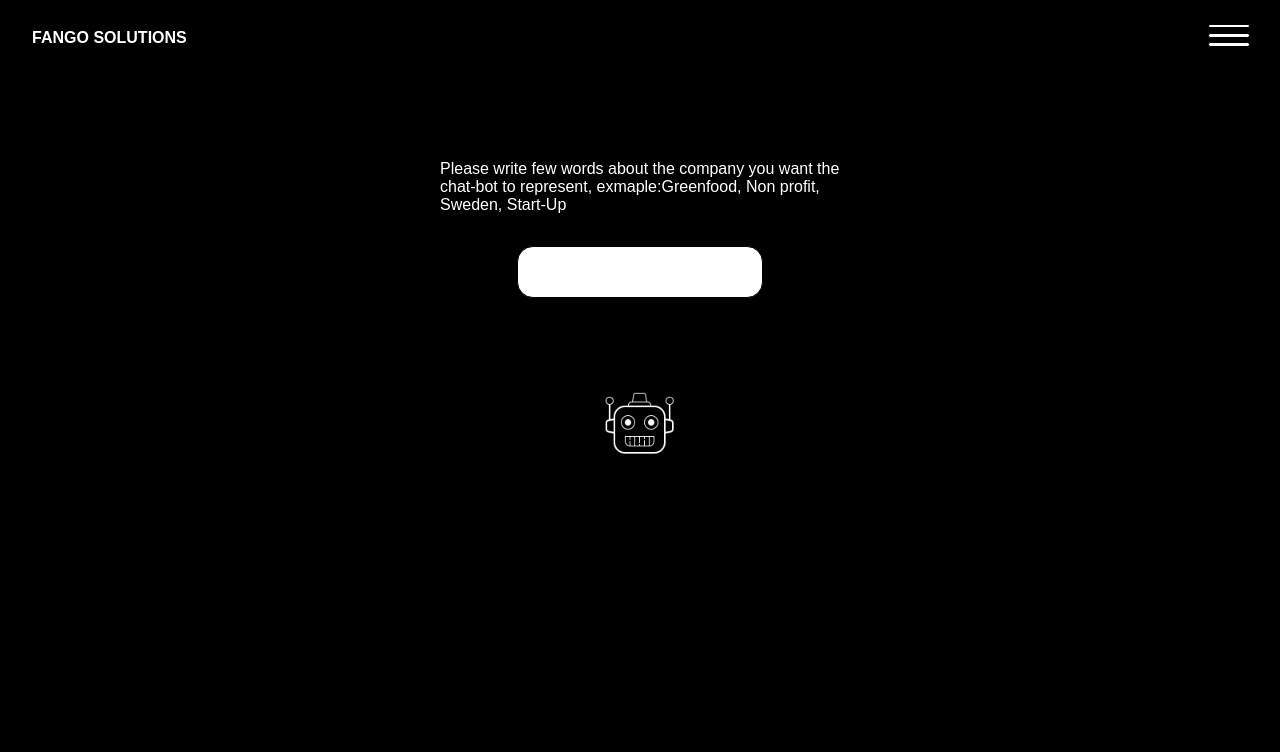
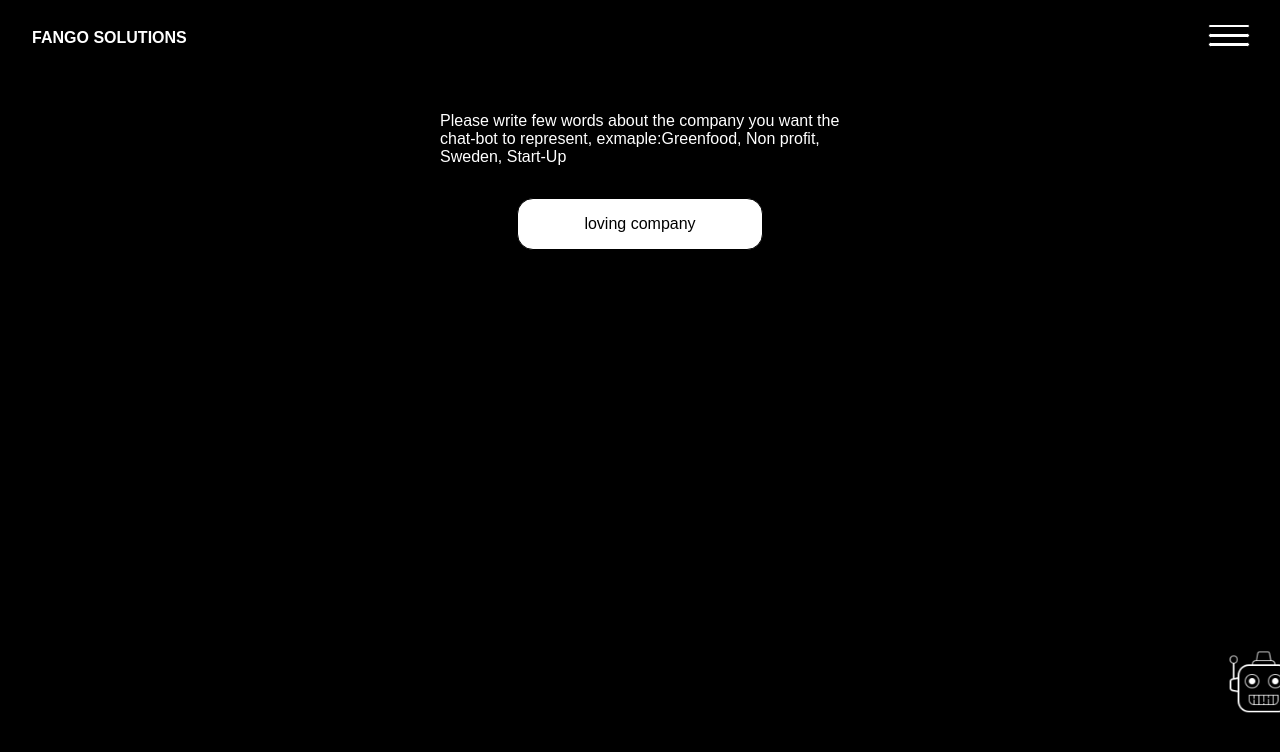
Before and after one commit to NilsFaelt/redefineing_the_world, a Next.js app: page /test-bot in a window 1280 px wide. Shown: the top 752 px of the page. Built offline with nearby package versions, Linux system fonts and the light colour scheme.

Commit message:
testing new bot

```diff
--- a/components/Home/Views/HomeView.style.ts
+++ b/components/Home/Views/HomeView.style.ts
@@ -181,3 +181,9 @@ export const Text = styled.h2`
     }
   `}
 `;
+export const ChatBotWrapper = styled.div`
+  position: fixed;
+  left: -5rem;
+  top: -1rem;
+  z-index: 1;
+`;
--- a/components/TestBot/components/ChatBotOne/ChatBotOne.component.tsx
+++ b/components/TestBot/components/ChatBotOne/ChatBotOne.component.tsx
@@ -82,6 +82,7 @@ export const ChatBotOne: FC<{ companyGudlines: string }> = ({
 
   return (
     <Container
+      center={!toggleChat ? "true" : "false"}
       color={toggleChat ? "white" : "none"}
       border={toggleChat ? "1px solid white" : "none"}
     >
--- a/components/TestBot/components/ChatBotOne/ChatBotOne.style.ts
+++ b/components/TestBot/components/ChatBotOne/ChatBotOne.style.ts
@@ -3,6 +3,9 @@ import styled, { keyframes } from "styled-components";
 
 interface ContainerProps {
   border: string;
+  left?: string;
+  right?: string;
+  center: string;
 }
 interface InnerContainerProps {
   opacity: number;
@@ -36,7 +39,33 @@ const loadingAnimation = keyframes`
 `;
 
 export const Container = styled.div<ContainerProps>`
-  position: absolute;
+  position: fixed;
+  top: 50%;
+  left: 75%;
+  @media (max-width: 1150px) {
+    left: 65%;
+  }
+  @media (max-width: 1000px) {
+    left: 55%;
+  }
+  @media (max-width: 850px) {
+    left: 45%;
+  }
+  @media (max-width: 700px) {
+    left: 38%;
+  }
+  @media (max-width: 500px) {
+    left: 30%;
+  }
+  @media (max-width: 450px) {
+    left: 10%;
+
+    ${(props) =>
+      props.center === "true"
+        ? " transform: translate(50%, 50%)"
+        : "  transform: translate(-0%, -50%)"};
+  }
+  transform: translate(50%, 10%);
   display: flex;
   flex-direction: column;
   align-items: center;
@@ -46,8 +75,12 @@ export const Container = styled.div<ContainerProps>`
   margin-bottom: 0rem;
   padding: 1rem;
   border-radius: 1rem;
-  border: ${(props) => props.border};
+  border: ${(props) => props.border} solid black;
   background-color: ${(props) => props.color};
+  ${(props) =>
+    props.center === "true"
+      ? " transform: translate(60%, 35%)"
+      : "  transform: translate(-50%, -50%)"};
   transition: 1s;
 `;
 export const InnerContainer = styled.div<InnerContainerProps>`
@@ -128,6 +161,7 @@ export const Close = styled.text<CloseProps>`
   cursor: pointer;
   z-index: ${(props) => props.zIndex};
   opacity: ${(props) => props.opacity};
+  font-size: 1rem;
 `;
 export const ButtonWrapper = styled.text<ButtonWrapperProps>`
   opacity: ${(props) => props.opacity};
--- a/components/TestBot/views/TestBotView.style.ts
+++ b/components/TestBot/views/TestBotView.style.ts
@@ -25,13 +25,5 @@ export const InputWrapper = styled.div`
   width: 25rem;
   flex-direction: column;
   align-items: center;
-  margin-top: 10rem;
+  margin-top: 7rem;
 `;
-export const ChatbotWrapper = styled.div`
-  display: flex;
-  flex-direction: column;
-  justify-content: center;
-  align-items: center;
-  position: relative;
-  margin-top: 15rem;
-`;
--- a/components/TestBot/views/TestBotView.tsx
+++ b/components/TestBot/views/TestBotView.tsx
@@ -3,15 +3,11 @@ import { BaseInput } from "../../../ui/actions";
 
 import { Header } from "../../Header";
 import { ChatBotOne } from "../components";
-import {
-  Container,
-  InputWrapper,
-  InputLabel,
-  ChatbotWrapper,
-} from "./TestBotView.style";
+import { Container, InputWrapper, InputLabel } from "./TestBotView.style";
 
 export const TestBotView: FC = () => {
-  const [companyInfo, setCompanyInfo] = useState("");
+  const [companyInfo, setCompanyInfo] = useState("loving company");
+  console.log(companyInfo);
   return (
     <Container>
       <InputWrapper>
@@ -27,9 +23,7 @@ export const TestBotView: FC = () => {
         />
       </InputWrapper>
       <Header />
-      <ChatbotWrapper>
-        <ChatBotOne companyGudlines={companyInfo} />
-      </ChatbotWrapper>
+      <ChatBotOne companyGudlines={companyInfo} />
     </Container>
   );
 };
```
Also changed, not shown: components/Home/Views/HomeView.component.tsx (+7 -6 lines).
